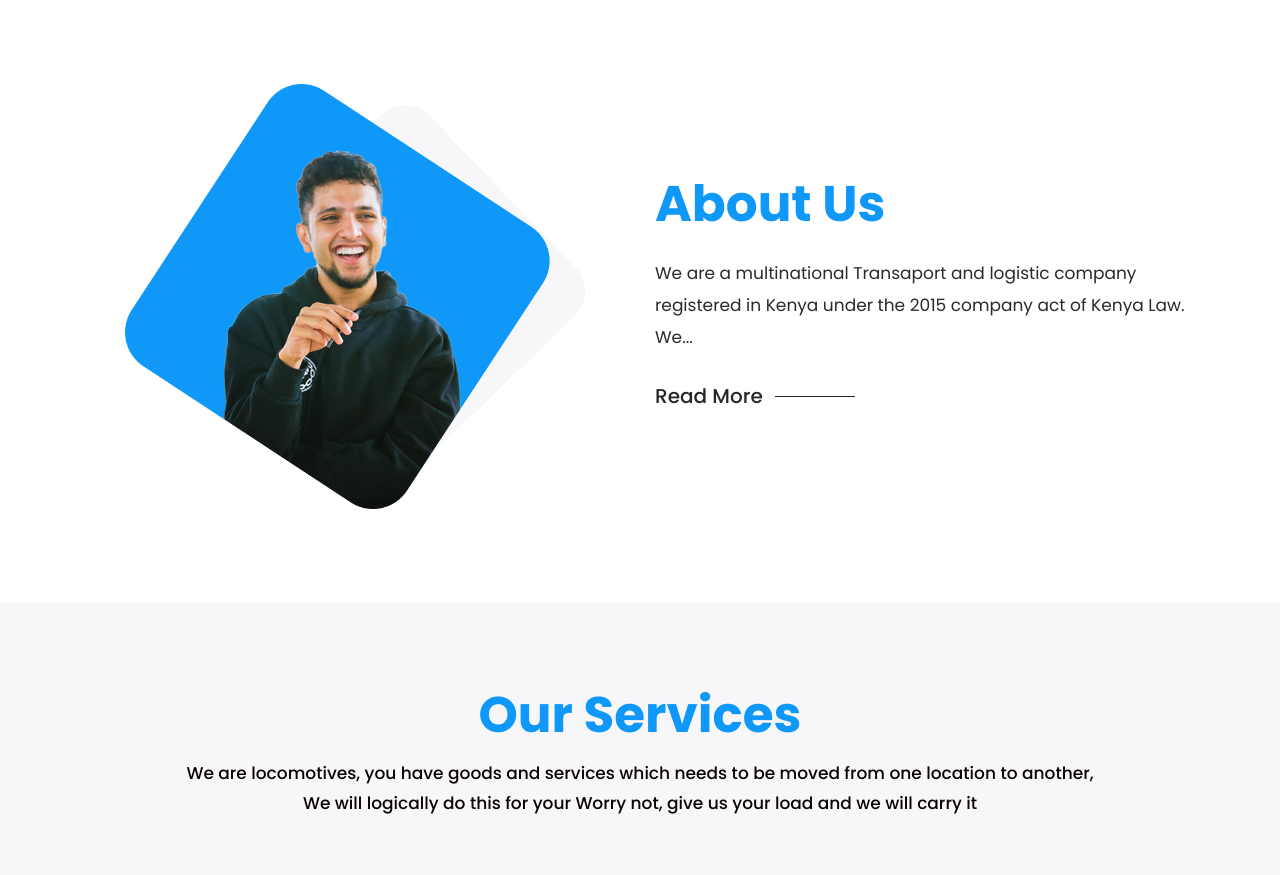
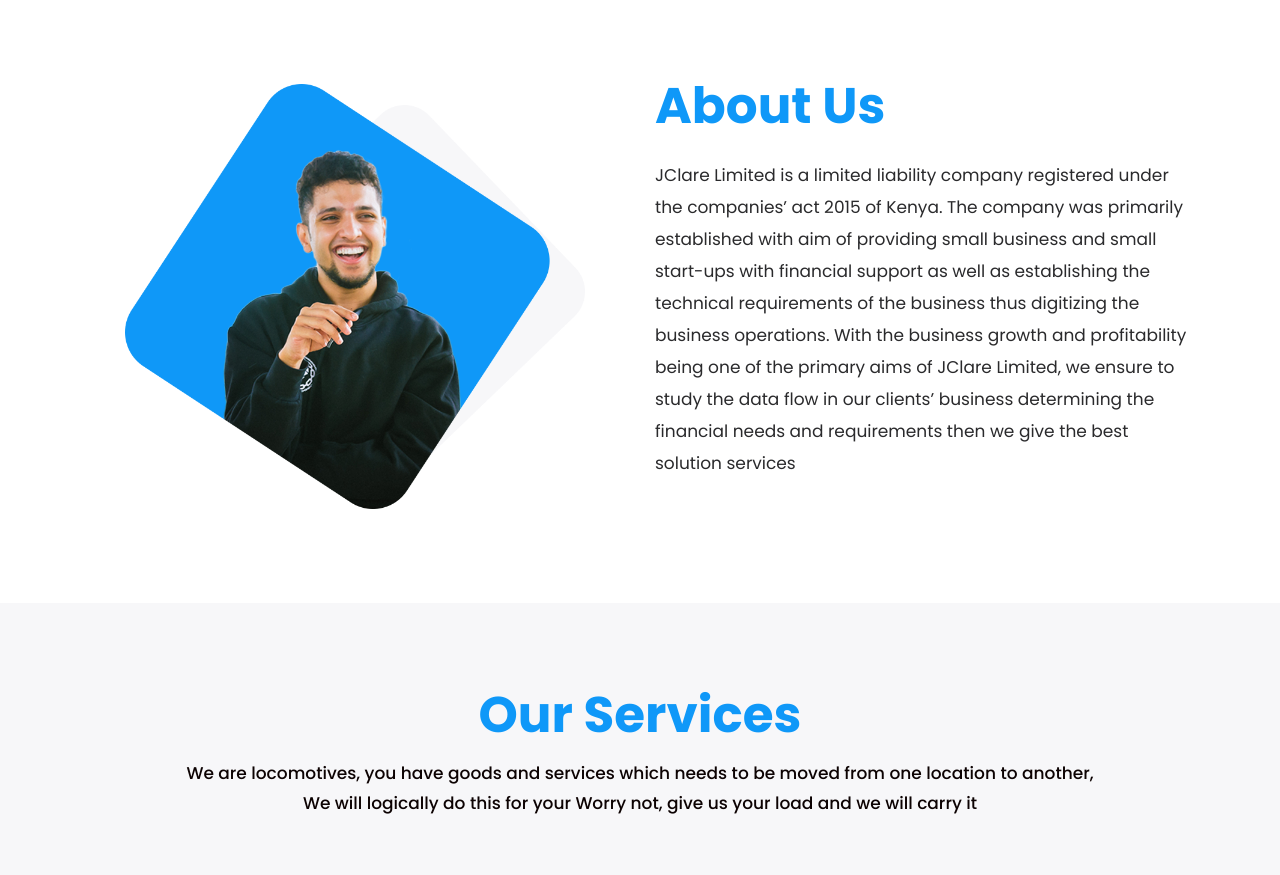
Before and after one commit to JosephAyoma/jclare, a plain HTML site: page index.html in a window 1280 px wide. Shown: the part 920-1795 px from the top of the page. Drawn offline with nearby package versions, Linux system fonts and the light colour scheme; files whose address does not match are found by name.

Commit message:
Update index.html

```diff
--- a/index.html
+++ b/index.html
@@ -244,9 +244,10 @@
                <div class="col-md-6">
                   <div class="titlepage">
                      <h2>About Us</h2>
-                     <p> We are a multinational Transaport and logistic company registered in Kenya under the 2015 company act of Kenya Law. We...
+                     <p>
+                        JClare Limited is a limited liability company registered under the companies’ act 2015 of Kenya. The company was primarily established with aim of providing small business and small start-ups with financial support as well as establishing the technical requirements of the business thus digitizing the business operations. With the business growth and profitability being one of the primary aims of JClare Limited, we ensure to study the data flow in our clients’ business determining the financial needs and requirements then we give the best solution services
                      </p>
-                     <a class="read_more" href="#">Read More</a>
+                    <!--<a class="read_more" href="#">Read More</a>-->
                   </div>
                </div>
             </div>
```
